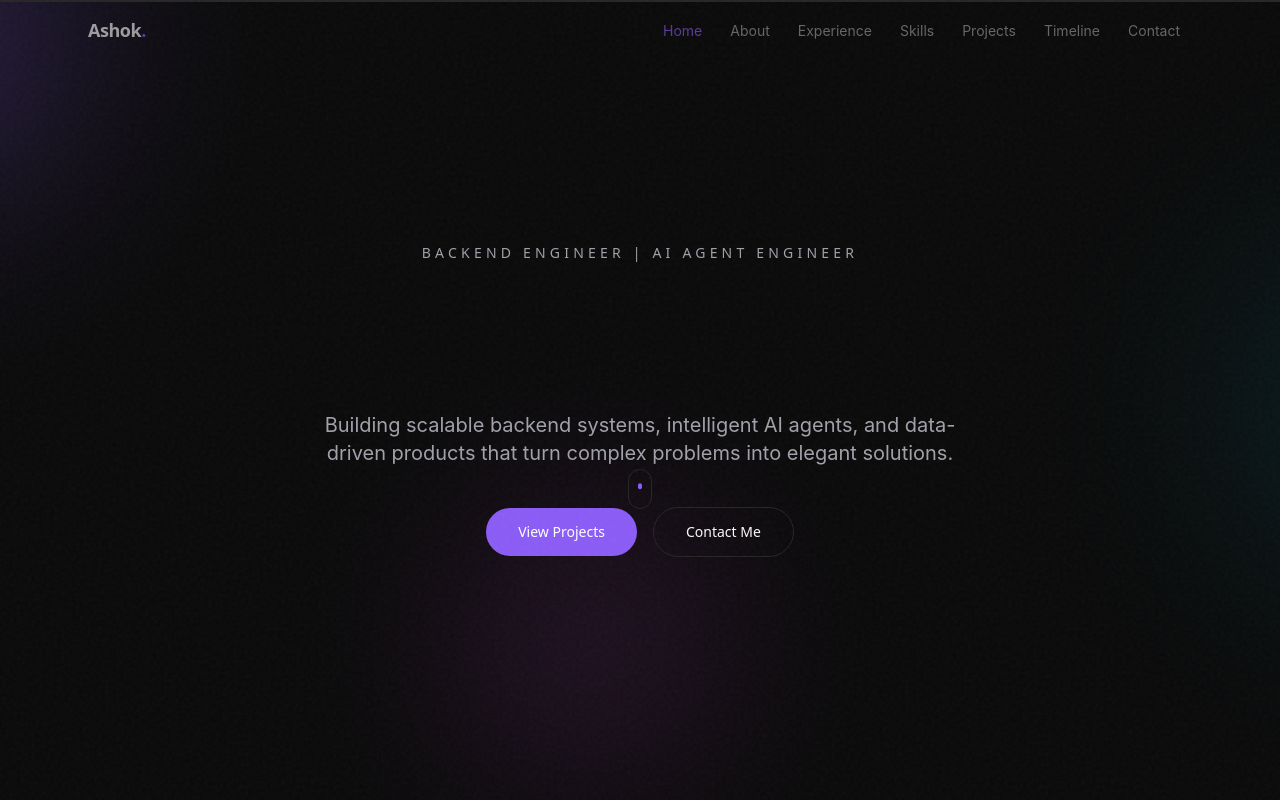
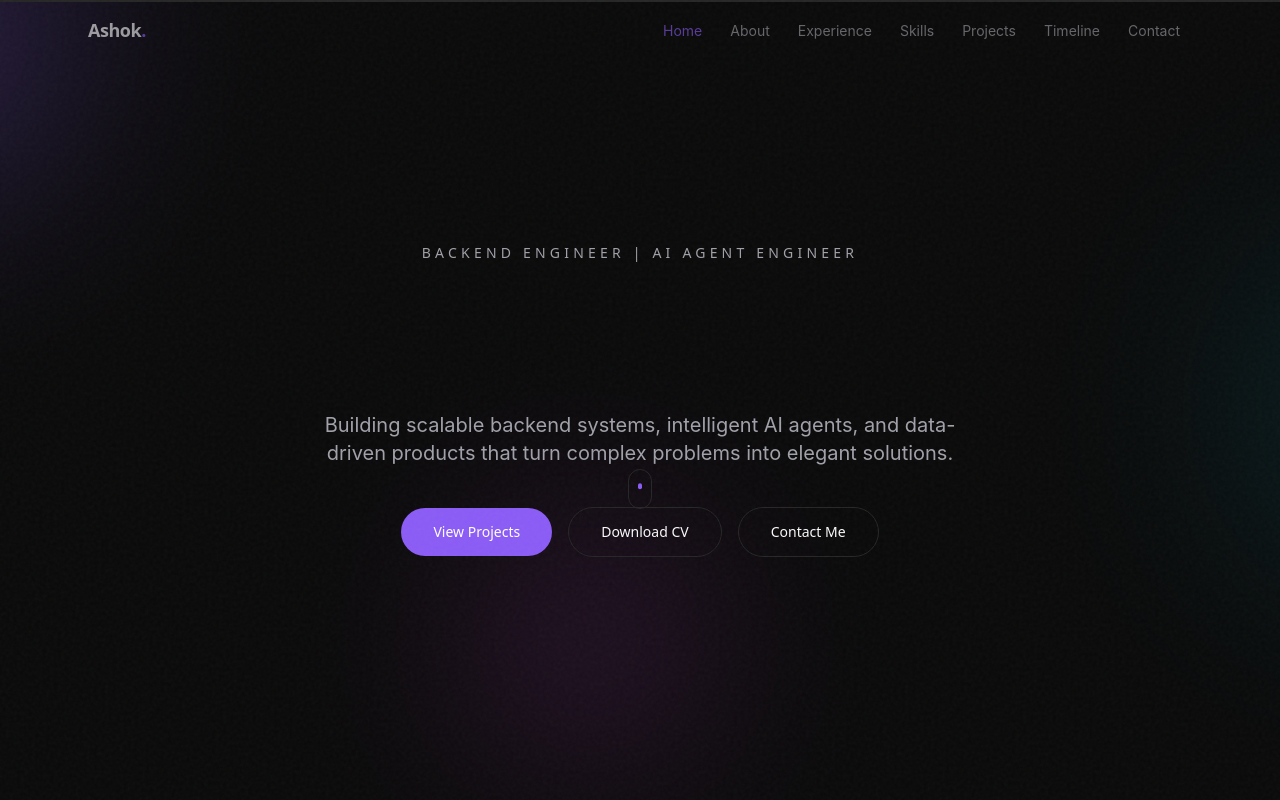
Before and after one commit to Anumulaashok/portfolio, a Next.js app: page / in a window 1280 px wide. Shown: the top 800 px of the page. Built offline with nearby package versions, Linux system fonts and the light colour scheme.

Commit message:
feat: enhance native download for resume
- Add Download CV button to HeroSection
- Add Resume to socials in ContactSection
- Add mock resume.pdf to public static assets
- Support download attribute in MagneticButton

```diff
--- a/components/sections/ContactSection.tsx
+++ b/components/sections/ContactSection.tsx
@@ -18,6 +18,11 @@ const socials = [
   {
     label: "Email",
     href: "mailto:anumulaashok85@gmail.com",
+  },
+  {
+    label: "Resume",
+    href: "/resume.pdf",
+    download: "Ashok_Resume.pdf",
   },
 ];
 
@@ -49,6 +54,7 @@ export function ContactSection() {
                 href={social.href}
                 variant="secondary"
                 className="min-w-[140px]"
+                download={social.download}
               >
                 {social.label}
               </MagneticButton>
--- a/components/sections/HeroSection.tsx
+++ b/components/sections/HeroSection.tsx
@@ -67,6 +67,9 @@ export function HeroSection() {
           <MagneticButton href="#projects" variant="primary">
             View Projects
           </MagneticButton>
+          <MagneticButton href="/resume.pdf" download="Ashok_Resume.pdf" variant="secondary">
+            Download CV
+          </MagneticButton>
           <MagneticButton href="#contact" variant="secondary">
             Contact Me
           </MagneticButton>
--- a/components/ui/MagneticButton.tsx
+++ b/components/ui/MagneticButton.tsx
@@ -11,6 +11,7 @@ type MagneticButtonProps = {
   onClick?: () => void;
   className?: string;
   variant?: "primary" | "secondary";
+  download?: boolean | string;
 };
 
 export function MagneticButton({
@@ -19,6 +20,7 @@ export function MagneticButton({
   onClick,
   className = "",
   variant = "primary",
+  download,
 }: MagneticButtonProps) {
   const ref = useRef<HTMLElement>(null);
   const reducedMotion = useReducedMotion();
@@ -54,6 +56,27 @@ export function MagneticButton({
 
   if (href) {
     const isExternal = href.startsWith("http") || href.startsWith("mailto:");
+
+    if (download) {
+      return (
+        <motion.span
+          style={motionStyle}
+          onMouseMove={handleMouseMove}
+          onMouseLeave={handleMouseLeave}
+          className="inline-block"
+        >
+          <a
+            ref={ref as React.RefObject<HTMLAnchorElement>}
+            href={href}
+            className={combinedClass}
+            download={download}
+          >
+            {children}
+          </a>
+        </motion.span>
+      );
+    }
+
     return (
       <motion.span
         style={motionStyle}
```
Also changed, not shown: 1 other file (tests, documents, lock files or other folders).
